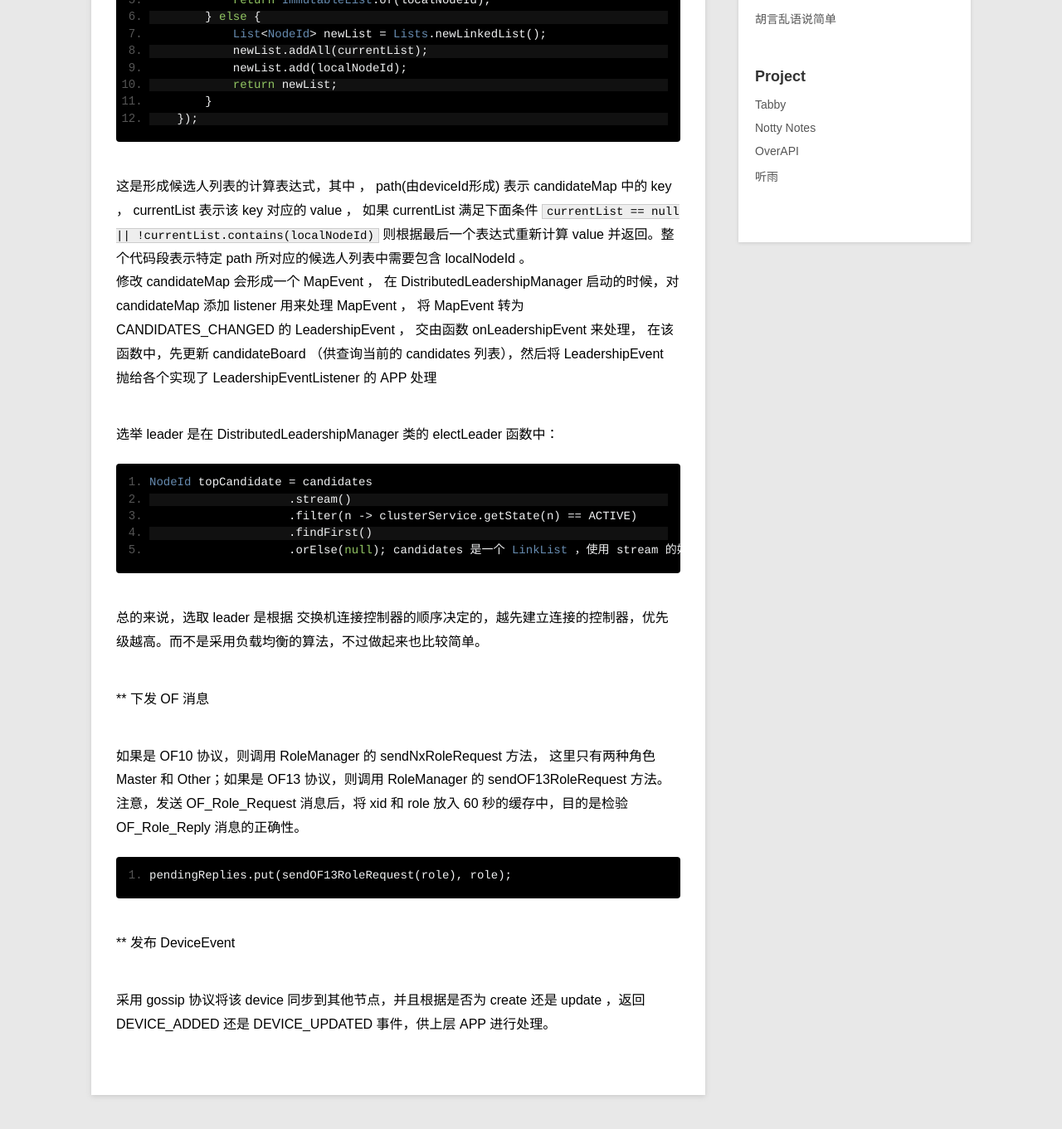
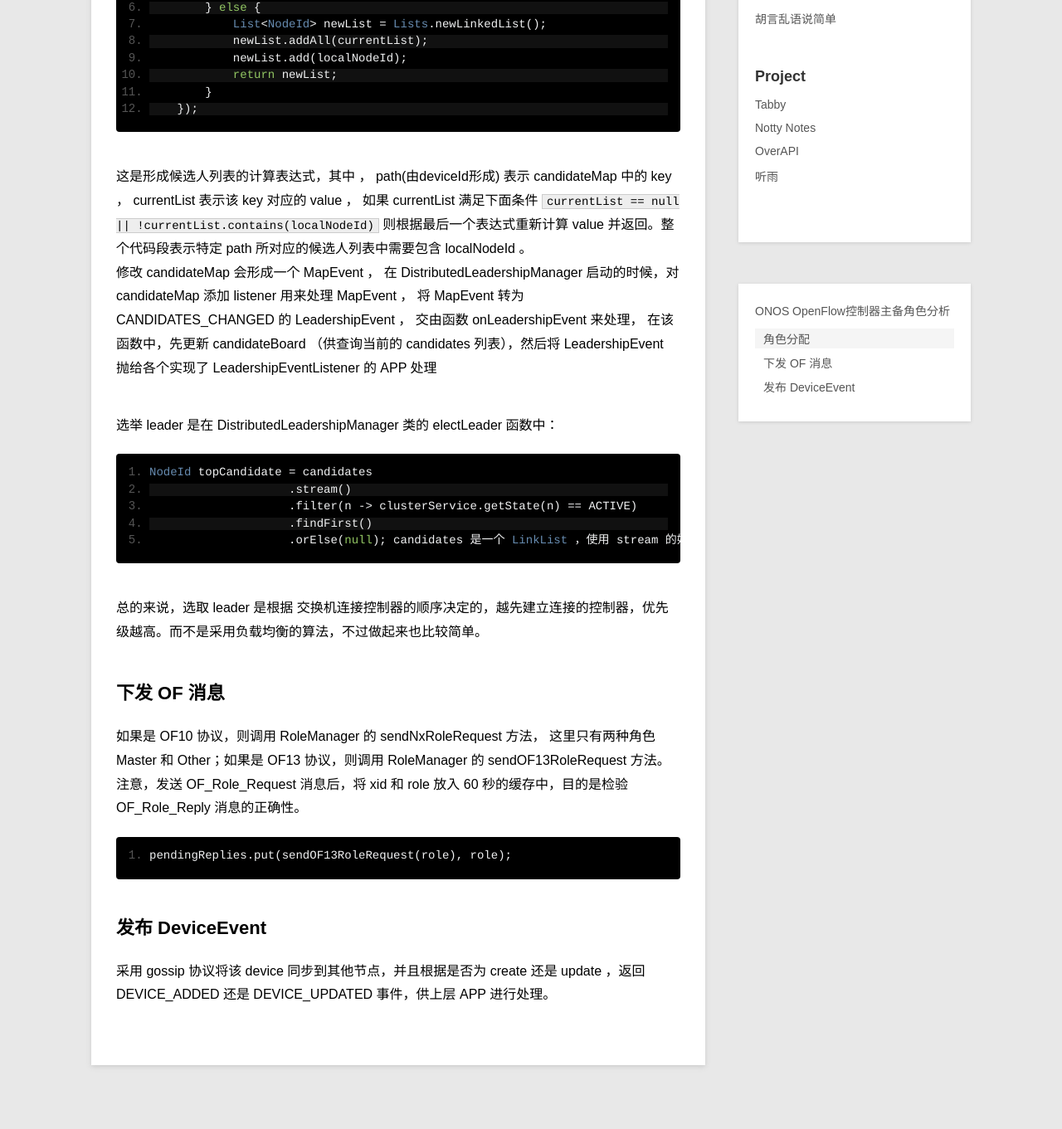
Before and after one commit to KailongLi/kailongli.github.io, a Jekyll site: the page built from _posts/blog/2015-05-01-of-master-slave.md, in a window 1280 px wide and 1400 px high, scrolled down 773 px. Shown: the top 1361 px of the window at 83% size. Built offline with Jekyll 4.4.1, drawn with Linux system fonts in a browser that asks for light colours; Markdown is read by kramdown in place of the engine named in the settings.

Commit message:
master slave

```diff
--- a/_posts/blog/2015-05-01-of-master-slave.md
+++ b/_posts/blog/2015-05-01-of-master-slave.md
@@ -13,7 +13,7 @@ description: 当交换机连接控制器集群后，交换机同时连接多个
 
 下面按照这三步展开
 
-** 角色分配
+## 角色分配
 
 角色分配主要分为两步：第一步是形成候选人列表 candidateMap ，第二步是从候选人中选取 leader 。
 
@@ -44,12 +44,12 @@ candidates 是一个 LinkList ，使用 stream 的好处是：直到最后一步
 
 总的来说，选取 leader 是根据 交换机连接控制器的顺序决定的，越先建立连接的控制器，优先级越高。而不是采用负载均衡的算法，不过做起来也比较简单。
 
-** 下发 OF 消息
+## 下发 OF 消息
 
 如果是 OF10 协议，则调用 RoleManager 的 sendNxRoleRequest 方法， 这里只有两种角色 Master 和 Other；如果是 OF13 协议，则调用  RoleManager 的 sendOF13RoleRequest 方法。注意，发送 OF_Role_Request 消息后，将 xid 和 role 放入 60 秒的缓存中，目的是检验 OF_Role_Reply 消息的正确性。
 
     pendingReplies.put(sendOF13RoleRequest(role), role);
 
-** 发布 DeviceEvent
+## 发布 DeviceEvent
 
 采用 gossip 协议将该 device 同步到其他节点，并且根据是否为 create 还是 update ，返回 DEVICE_ADDED 还是 DEVICE_UPDATED 事件，供上层 APP 进行处理。
```
